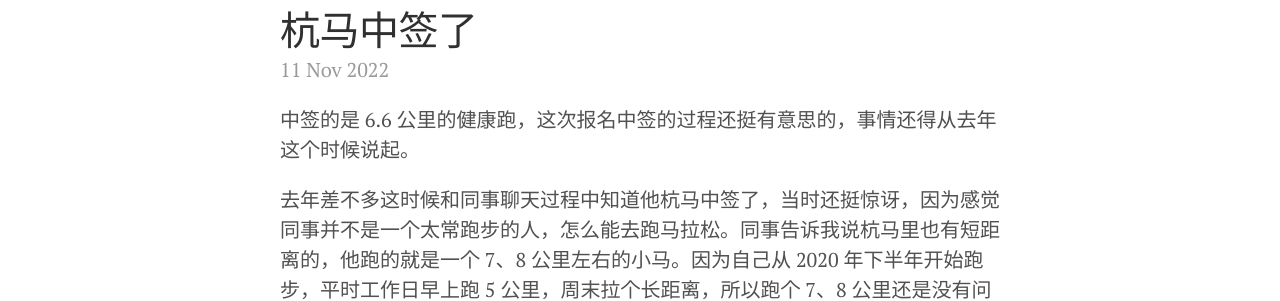
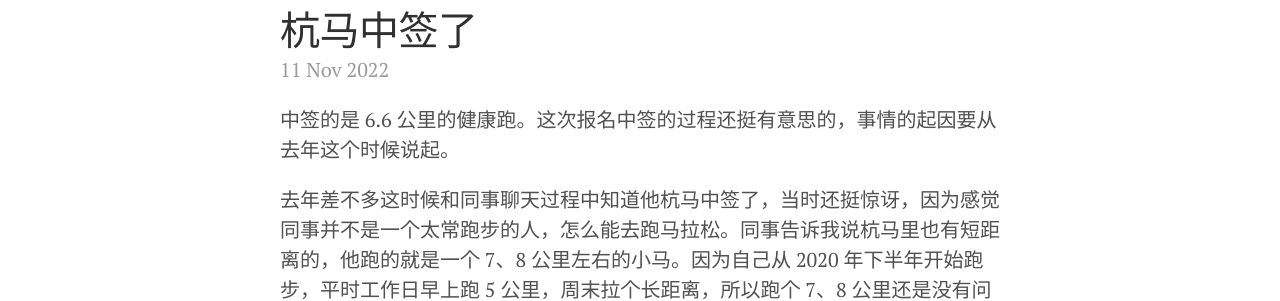
Before and after one commit to yoncise/yoncise.github.io, a Jekyll site: the page built from logs/_posts/2022/2022-11-11-105850303.md, in a window 1280 px wide. Shown: the part 127-428 px from the top of the page. Built offline with Jekyll 4.4.1, drawn with Linux system fonts in a browser that asks for light colours.

Commit message:
语雀同步 杭马中签了

```diff
--- a/logs/_posts/2022/2022-11-11-105850303.md
+++ b/logs/_posts/2022/2022-11-11-105850303.md
@@ -2,7 +2,7 @@
 layout: post
 title: 杭马中签了
 ---
-中签的是 6.6 公里的健康跑，这次报名中签的过程还挺有意思的，事情还得从去年这个时候说起。
+中签的是 6.6 公里的健康跑。这次报名中签的过程还挺有意思的，事情的起因要从去年这个时候说起。
 
 去年差不多这时候和同事聊天过程中知道他杭马中签了，当时还挺惊讶，因为感觉同事并不是一个太常跑步的人，怎么能去跑马拉松。同事告诉我说杭马里也有短距离的，他跑的就是一个 7、8 公里左右的小马。因为自己从 2020 年下半年开始跑步，平时工作日早上跑 5 公里，周末拉个长距离，所以跑个 7、8 公里还是没有问题的。当时就还挺遗憾，没有早知道这个事情，不然也能报名试试了。
 
```
